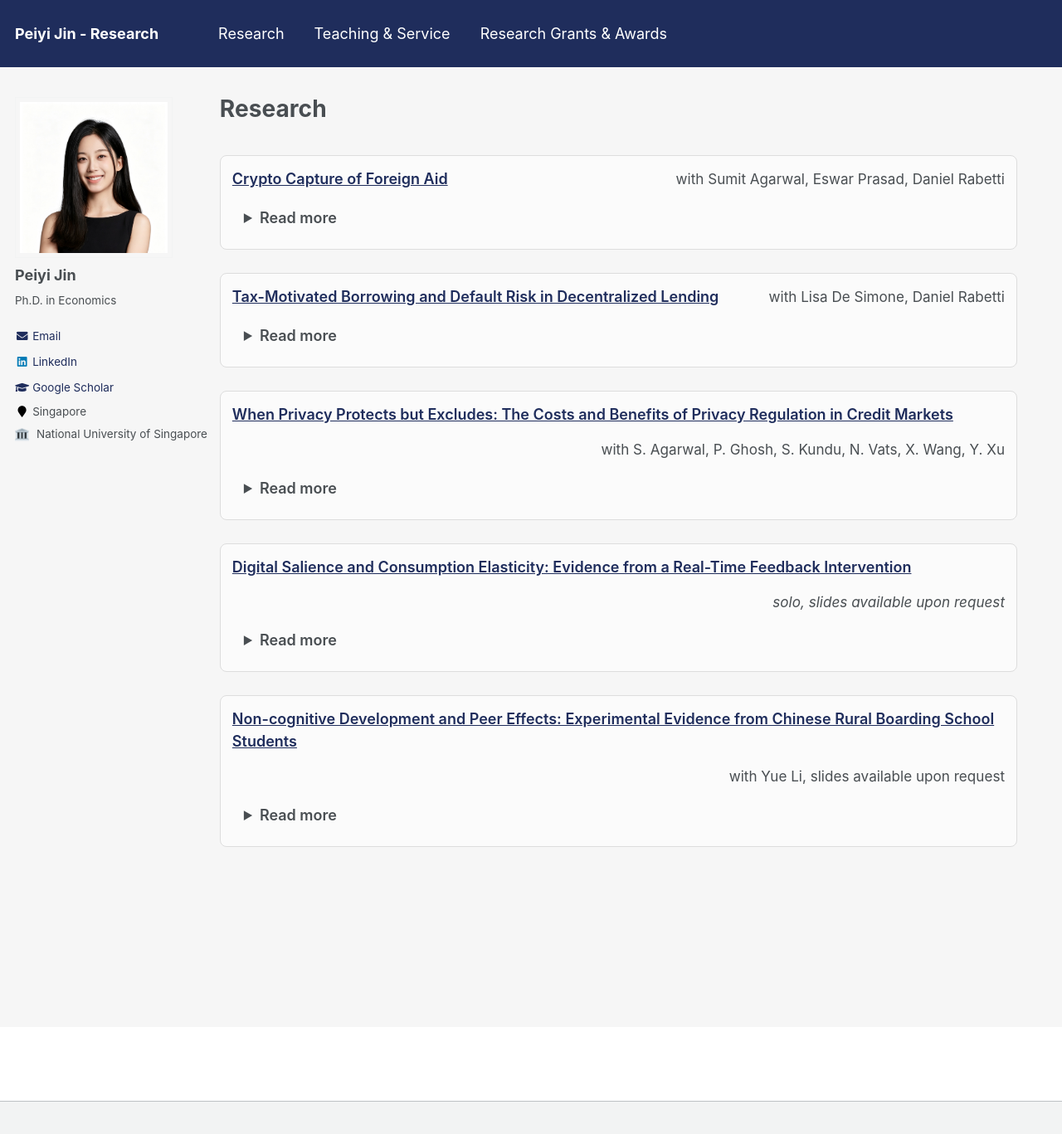
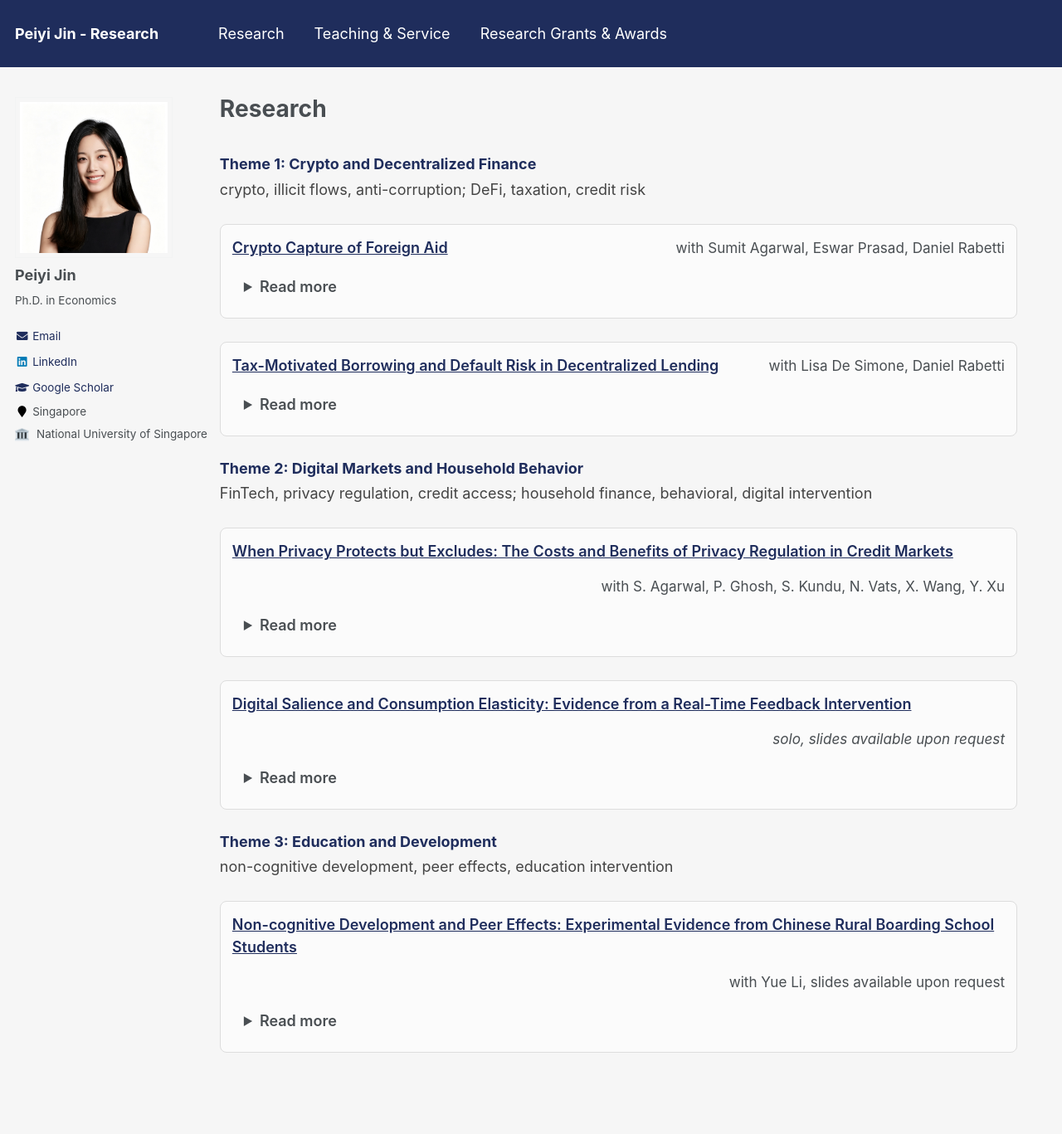
Before and after one commit to peiyi-jin/peiyi-jin.github.io, a Jekyll site: the page built from _pages/research.md, in a window 1280 px wide and 1400 px high. Shown: the top 1367 px of the window at 83% size. Built offline with Jekyll 4.4.1, drawn with Linux system fonts in a browser that asks for light colours.

Commit message:
放大头像并更新 Research 主题分组展示
进一步增大侧栏头像在桌面和移动端的显示尺寸，并提交 Research 页面的主题分组文案与样式优化。

Co-authored-by: Cursor <cursoragent@cursor.com>

```diff
--- a/_includes/head/custom.html
+++ b/_includes/head/custom.html
@@ -77,11 +77,11 @@
   }
 
   .author__avatar {
-    max-width: 900px;
+    max-width: 1100px;
   }
 
   .author__avatar img {
-    width: 900px;
+    width: 1100px;
     max-width: 100%;
     height: auto;
   }
@@ -107,11 +107,11 @@
     }
 
     .author__avatar {
-      max-width: 760px;
+      max-width: 900px;
     }
 
     .author__avatar img {
-      width: 760px;
+      width: 900px;
     }
 
     .page__content div[style*="overflow:auto"] {
--- a/_pages/research.md
+++ b/_pages/research.md
@@ -89,6 +89,19 @@ author_profile: true
     margin-bottom: 0;
   }
 
+  .theme-heading {
+    margin-top: 28px;
+    margin-bottom: 6px;
+    color: #1F2D5C;
+    font-weight: 700;
+  }
+
+  .theme-note {
+    margin-top: 0;
+    margin-bottom: 10px;
+    color: #444;
+  }
+
   @media (max-width: 768px) {
     .page {
       padding-left: 1rem !important;
@@ -128,6 +141,9 @@ author_profile: true
     }
   }
 </style>
+
+<h3 class="theme-heading">Theme 1: Crypto and Decentralized Finance</h3>
+<p class="theme-note">crypto, illicit flows, anti-corruption; DeFi, taxation, credit risk</p>
 
 <div class="paper-item">
   <div class="row">
@@ -175,6 +191,9 @@ author_profile: true
   </details>
 </div>
 
+<h3 class="theme-heading">Theme 2: Digital Markets and Household Behavior</h3>
+<p class="theme-note">FinTech, privacy regulation, credit access; household finance, behavioral, digital intervention</p>
+
 <div class="paper-item">
   <div class="row">
     <a href="https://papers.ssrn.com/sol3/papers.cfm?abstract_id=6435099" target="_blank" rel="noopener noreferrer" class="paper-title">
@@ -219,6 +238,9 @@ author_profile: true
   </details>
 </div>
 
+<h3 class="theme-heading">Theme 3: Education and Development</h3>
+<p class="theme-note">non-cognitive development, peer effects, education intervention</p>
+
 <div class="paper-item">
   <div class="row">
     <a href="#" class="paper-title">Non-cognitive Development and Peer Effects: Experimental Evidence from Chinese Rural Boarding School Students</a>
```
